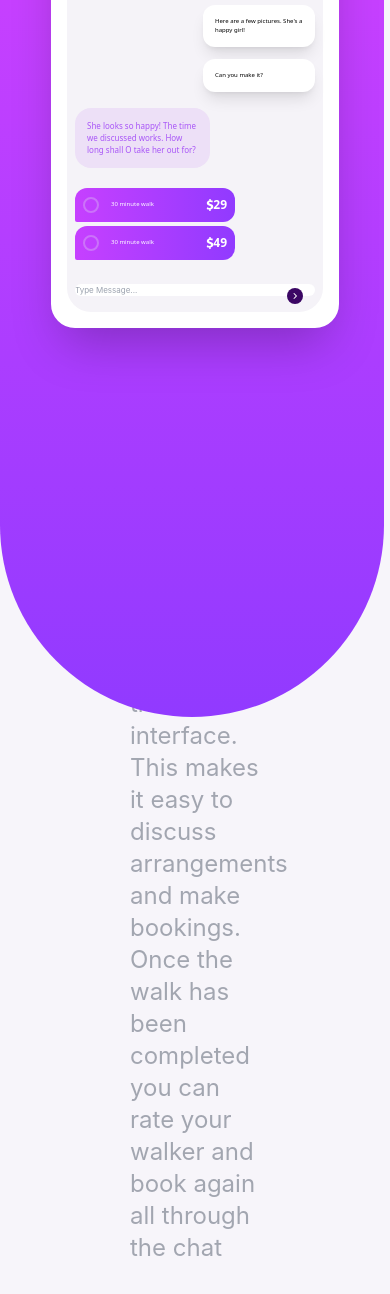
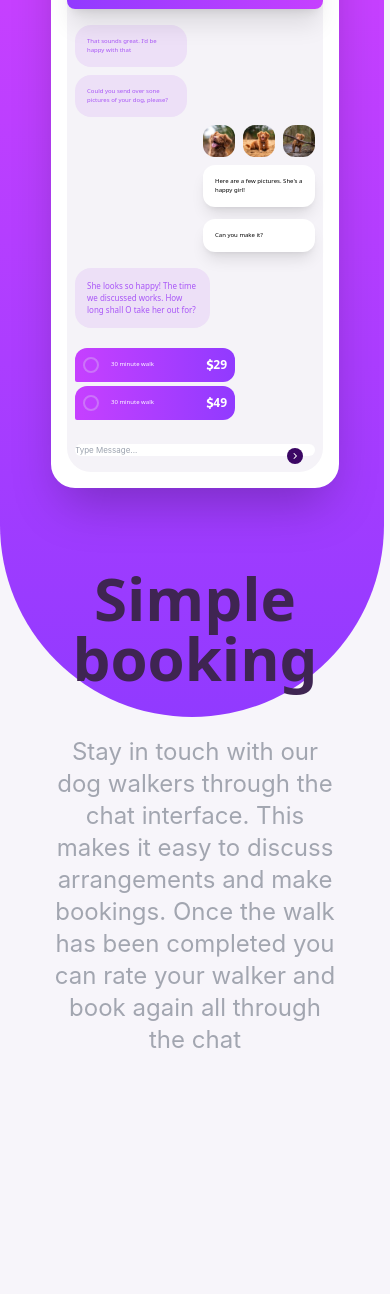
Before and after one commit to EdebaliErman/frontend-mentor-11, a React (Create React App) app: page / in a window 390 px wide. Shown: the top 1294 px of the page. After the commit the page ends 1216 px from the top, so only its background shows below. Built offline with nearby package versions, Linux system fonts and the light colour scheme.

Commit message:
InfoText css add

```diff
--- /dev/null
+++ b/src/Components/InfoText/InfoText.css
@@ -0,0 +1,15 @@
+@tailwind components;
+
+@layer components {
+    .infoText {
+        @apply w-1/3 mb-28 relative z-30
+        lg:w-full lg:text-center lg:p-12
+    }
+
+    .infoText h1 {
+        @apply text-6xl my-12 font-sans  font-bold text-[#3f2552]
+    }
+    .infoText h5 {
+        @apply text-2xl text-gray-500 opacity-60
+    }
+}
--- a/src/Components/InfoText/InfoText.js
+++ b/src/Components/InfoText/InfoText.js
@@ -1,10 +1,10 @@
 import React from 'react'
-
+import "./InfoText.css"
 function InfoText() {
   return (
-    <div className='w-1/3 mb-28'>
-      <h1 className='text-6xl my-12 font-sans  font-bold text-[#3f2552]'>Simple booking </h1>
-      <h5 className='text-2xl text-gray-500 opacity-60'>Stay in touch with our dog walkers through the chat interface. This makes it easy to discuss arrangements and make bookings. Once the walk has been completed you can rate your walker and book again all through the chat </h5>
+    <div className='infoText'>
+      <h1 >Simple booking </h1>
+      <h5 >Stay in touch with our dog walkers through the chat interface. This makes it easy to discuss arrangements and make bookings. Once the walk has been completed you can rate your walker and book again all through the chat </h5>
     </div>
   )
 }
```
